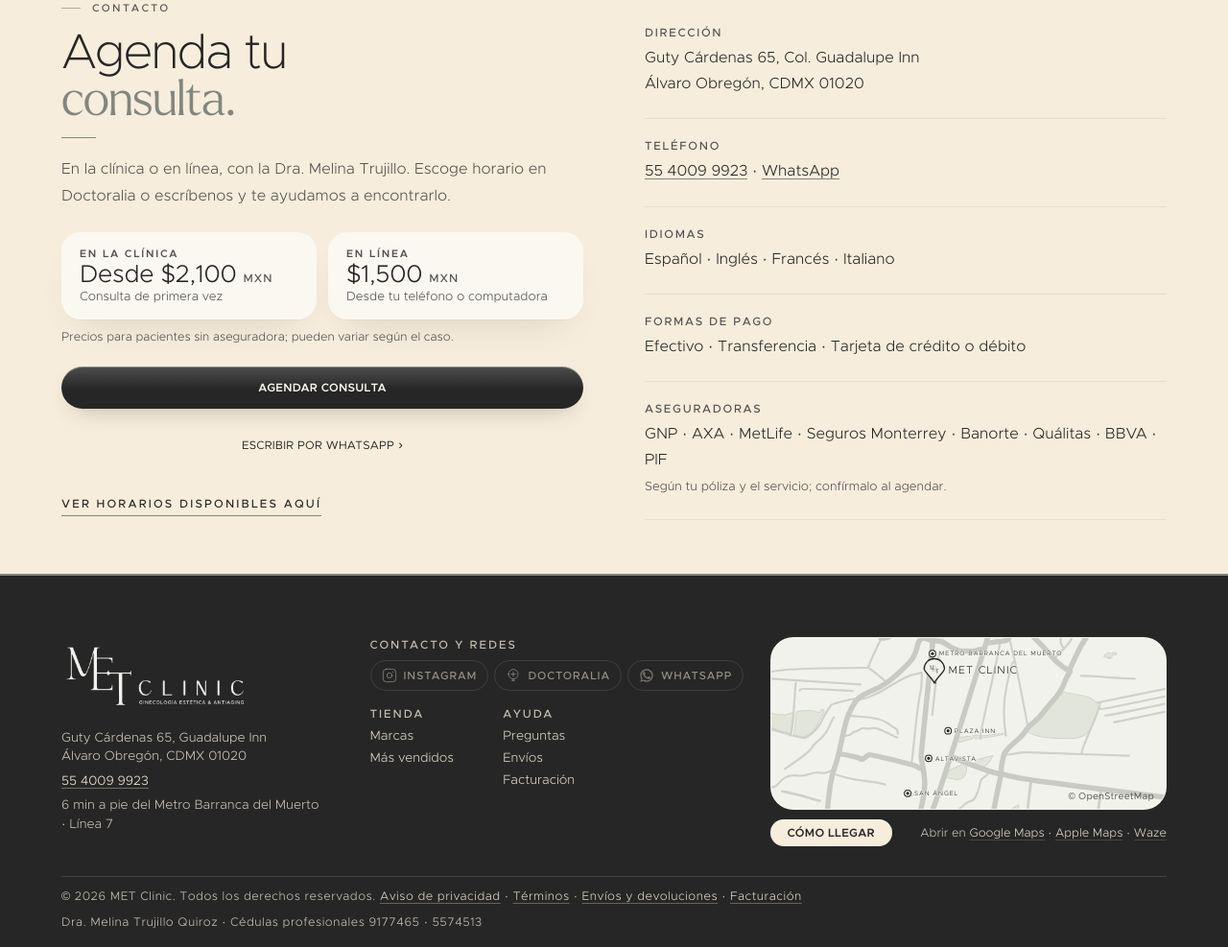
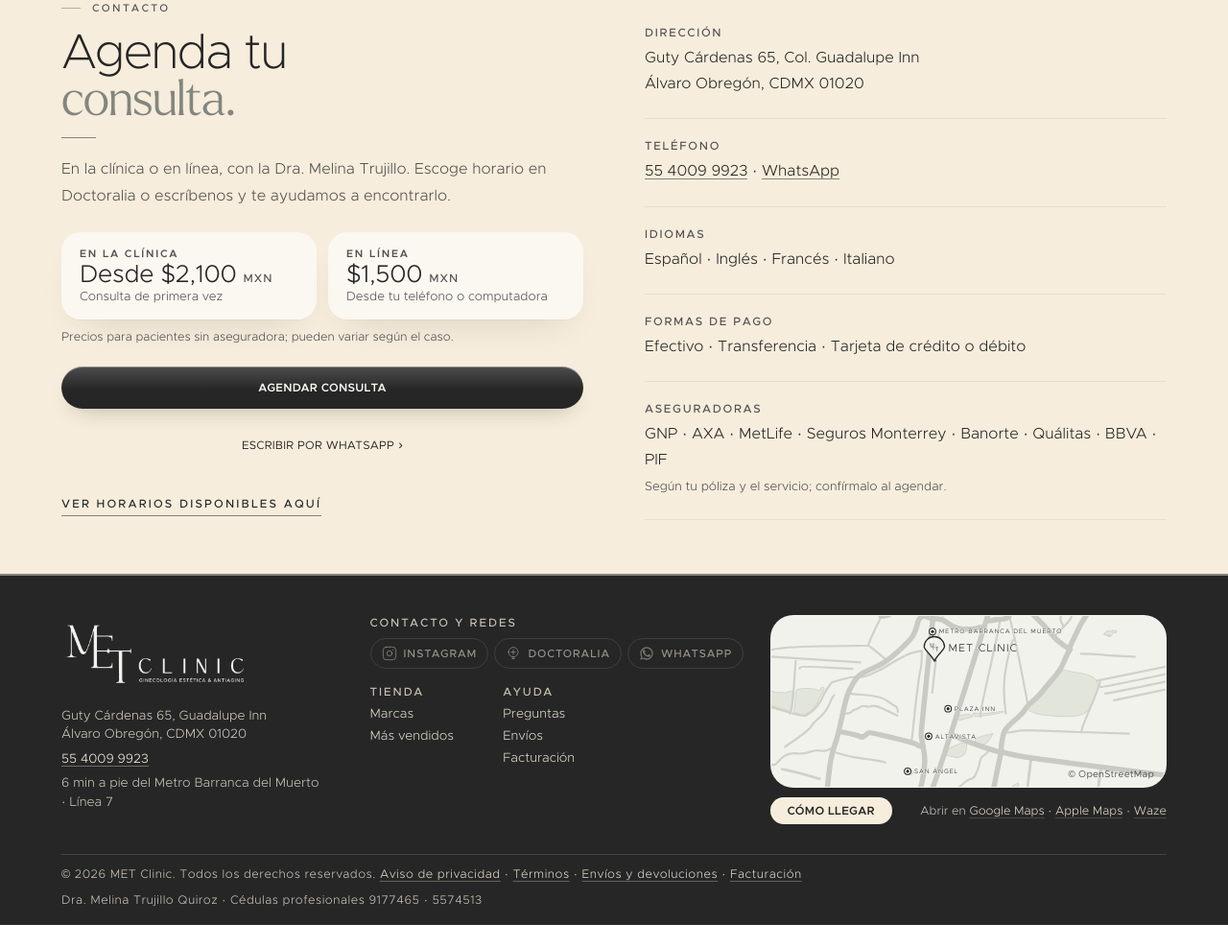
Before and after one commit to sebastiancordoba/met-clinic, a website: page index.html in a window 1280 px wide. Shown: the part 4638-5625 px from the top of the page at 96% size. After the commit the page ends 5602 px from the top, so only its background shows below. Drawn offline with nearby package versions, Linux system fonts and the light colour scheme; no server answers.

Commit message:
fix(pie): el aire de arriba del pie también baja en estilo-apple.css (compu −34 %, teléfono −26 %)
Co-Authored-By: Claude Opus 5.5 <noreply@anthropic.com>

```diff
--- a/estilo-apple.css
+++ b/estilo-apple.css
@@ -124,7 +124,8 @@ html.apple .pilar-intro, html.apple .pilar-faq, html.apple .pilar-cta, html.appl
 html.apple .treatments { padding-top: calc(var(--aire) * 0.6); padding-bottom: var(--aire); }
 html.apple .pilar-hero { padding-bottom: calc(var(--aire) * 0.8); }
 html.apple #proceso .section-inner { padding-top: var(--aire); padding-bottom: var(--aire); }
-html.apple footer.pie3 { padding-top: var(--aire); }
+html.apple footer.pie3 { padding-top: clamp(32px,3.2vw,48px); }  /* pie más bajo (Sebas 13:08) */
+@media (max-width: 1000px) { html.apple footer.pie3 { padding-top: 24px; } }
 @media (max-width: 640px) { html.apple { --aire: 52px; } }
 html.apple #cita { padding-top: var(--aire); padding-bottom: var(--aire); }
 
```
